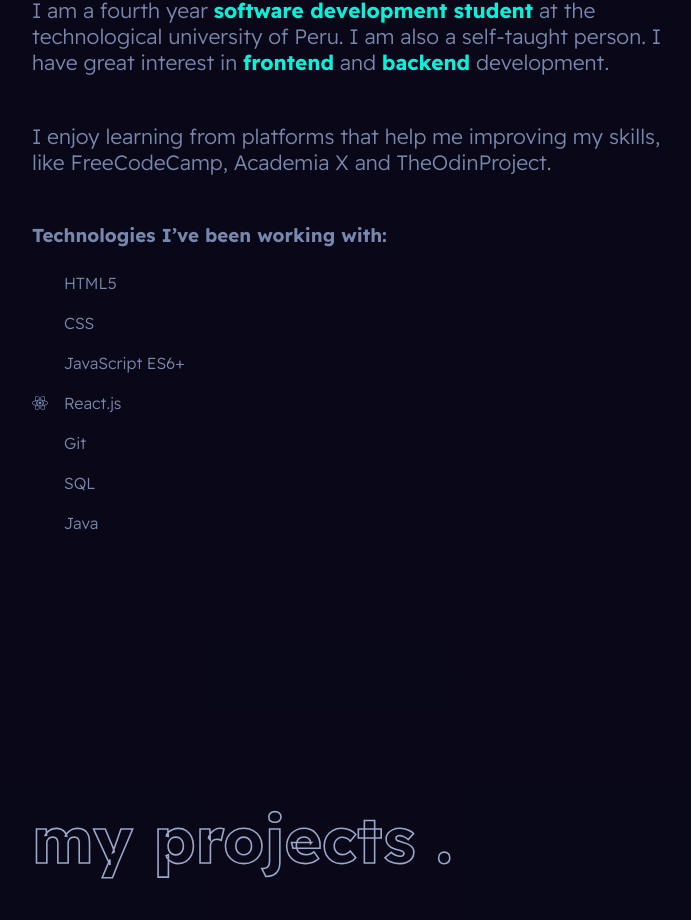
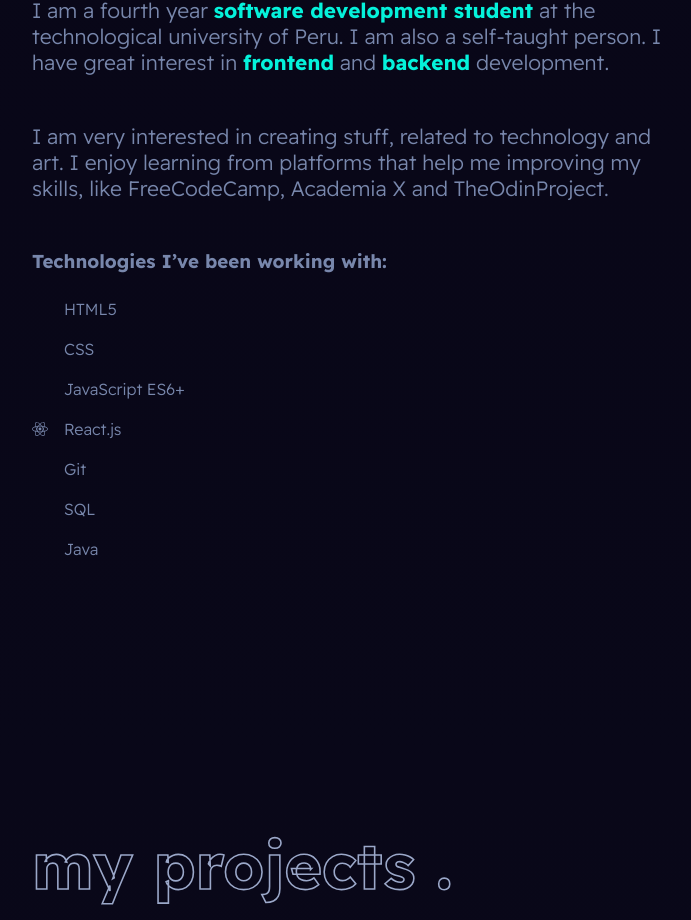
Before and after one commit to dannxvc/Danna, a React (Create React App) app: page / in a window 1280 px wide. Shown: the part 1059-1979 px from the top of the page, without its empty margins (48-739 px from the left). Built offline with nearby package versions, Linux system fonts and the light colour scheme; some icons are missing.

Commit message:
Update AboutMe component and README.md

```diff
--- a/src/components/AboutMe.js
+++ b/src/components/AboutMe.js
@@ -43,7 +43,8 @@ function AboutMe() {
         <Section id="about-me">
             <h2>about me .</h2>
             <p className="aboutme-description">I am a fourth year <strong>software development student</strong> at the technological university of Peru. I am also a self-taught person. I have great interest in <strong>frontend</strong> and <strong>backend</strong> development.</p>
-            <p className="aboutme-description">I enjoy learning from platforms that help me improving my skills, like FreeCodeCamp, Academia X and TheOdinProject.</p>
+            <p className="aboutme-description"> I am very interested in creating stuff, related to technology and art. I enjoy learning from platforms that help me improving my skills, like FreeCodeCamp, Academia X and TheOdinProject.
+            </p>
             <h3>Technologies I’ve been working with:</h3>
 
             <ul>
```
Also changed, not shown: 1 other file (tests, documents, lock files or other folders).
